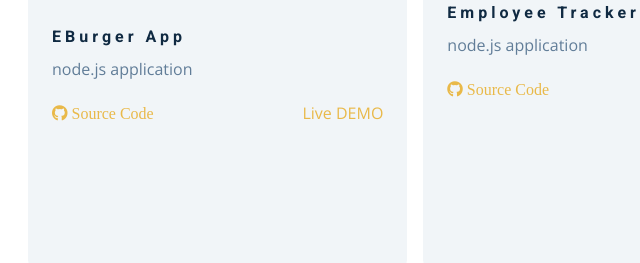
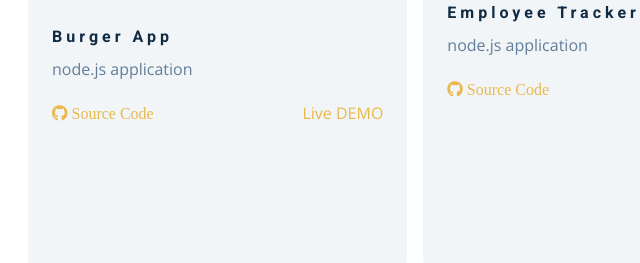
Before and after one commit to DiLiubarets/Portfolio, a plain HTML site: page projects.html in a window 1280 px wide. Shown: the part 793-1056 px from the top of the page, 27-667 px from the left. Drawn offline with nearby package versions, Linux system fonts and the light colour scheme.

Commit message:
update projects

```diff
--- a/projects.html
+++ b/projects.html
@@ -102,7 +102,7 @@
             <img src="./images/burger.png" alt="single project" />
           </div>
           <div class="project-details">
-            <h4>EBurger App</h4>
+            <h4>Burger App</h4>
             <p>
               node.js application
             </p>
```
